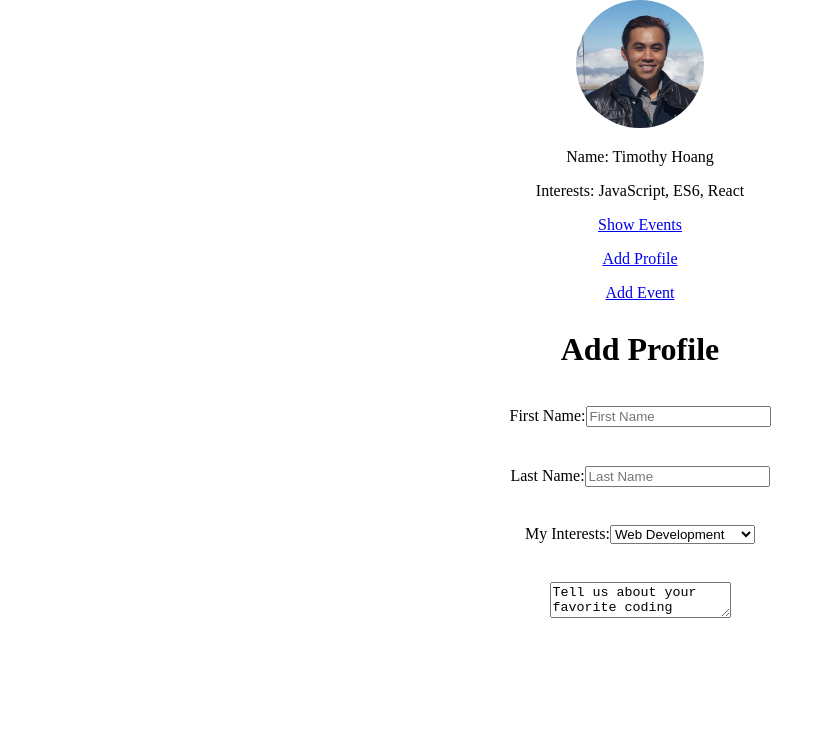
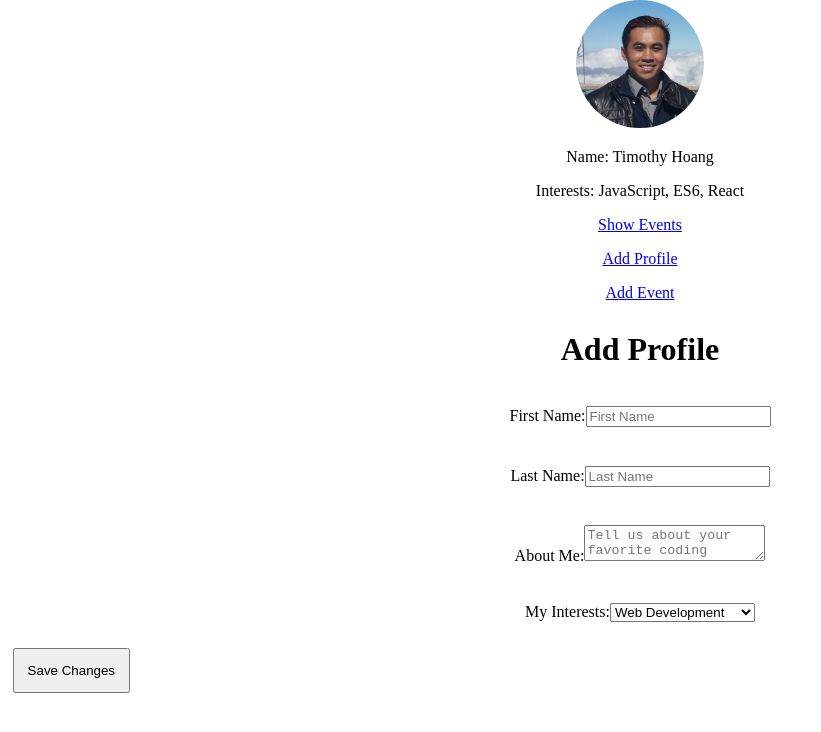
Before and after one commit to timOTdev/0028_respondez_app, a React (Create React App) app: page /add-profile in a window 1280 px wide. Shown: the top 732 px of the page, without its empty margins (0-821 px from the left). Built offline with nearby package versions, Linux system fonts and the light colour scheme.

Commit message:
Add save changes for profile

```diff
--- a/src/AddProfile.js
+++ b/src/AddProfile.js
@@ -2,23 +2,42 @@ import React, { Component } from 'react';
 import './App.css';
 
 class AddProfile extends Component {
+  constructor() {
+    super();
+    this.saveProfile = this.saveProfile.bind(this);
+  }
+
+  saveProfile(e) {
+    e.preventDefault();
+    alert('You saved your profile!')
+    console.log(this.firstName.value)
+    console.log(this.lastName.value)
+    console.log(this.aboutMe.value)
+    console.log(this.myInterests.value)
+  }
+
   render() {
     return (
       <div>
-          <form className="ProfileForm">
+        <form className="ProfileForm" onSubmit={this.saveProfile}>
           <h1>Add Profile</h1>
 
           <label>First Name:
-            <input type="text" required placeholder="First Name" />
+          <input type="text" ref={(input) => {this.firstName = input}} placeholder="First Name" required />
           </label>
 
           <label>Last Name:
-            <input type="text" required placeholder="Last Name" />
+          <input type="text" ref={(input) => {this.lastName = input}} placeholder="Last Name" required />
+          </label>
+
+
+          <label>About Me:
+            <textarea ref={(input) => {this.aboutMe = input}} placeholder="Tell us about your favorite coding languages and what you would like to get out of the group." required />
           </label>
 
           <label>My Interests:
-              <select>
-                <option selected>Web Development</option>
+            <select ref={(input) => {this.myInterests = input}} >
+              <option defaultValue>Web Development</option>
               <option>Mobile Development</option>
               <option>Dev Ops</option>
               <option>UI/UX Design</option>
@@ -26,12 +45,7 @@ class AddProfile extends Component {
             </select>
           </label>
 
-            <label>
-              <textarea>
-              Tell us about your favorite coding languages and what you would like to get out of the group.
-              </textarea>
-            </label>
-
+          <button type="submit">Save Changes</button>
         </form>
       </div>
     );
```
Lines whose indentation alone changed are shown as unchanged.
